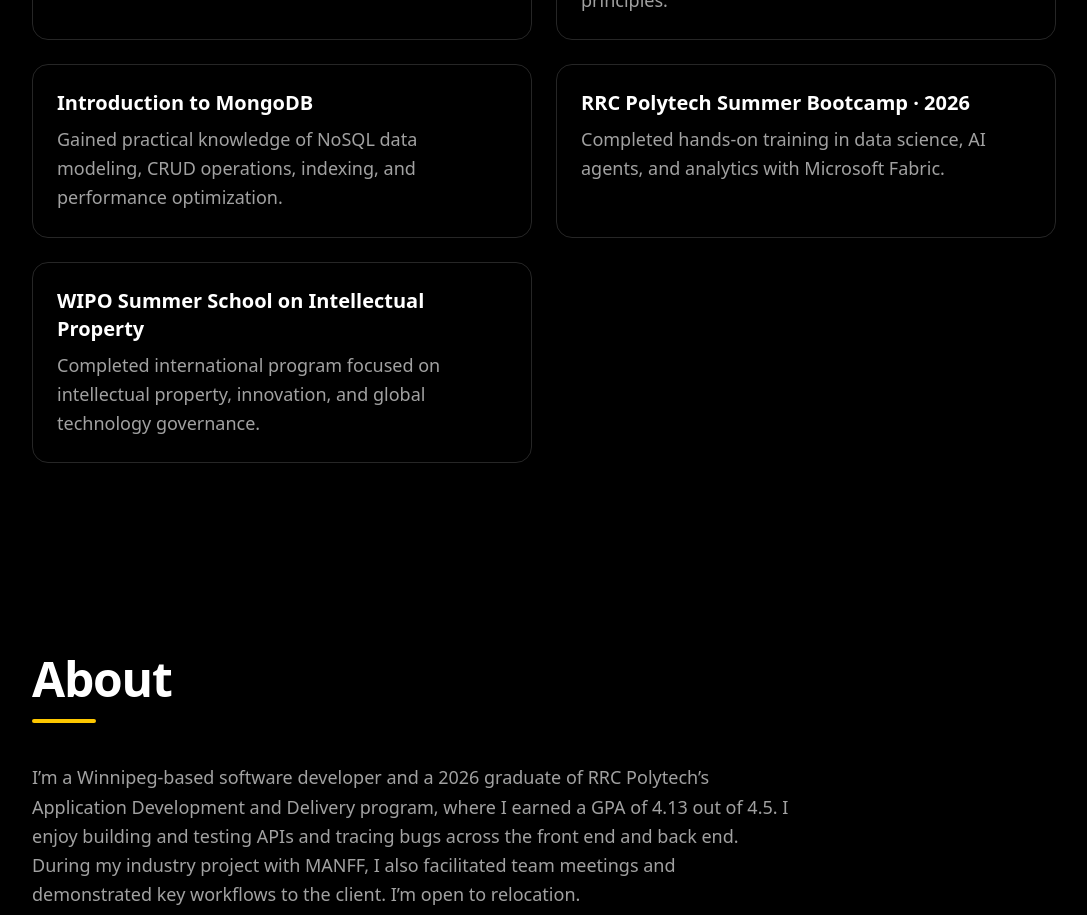
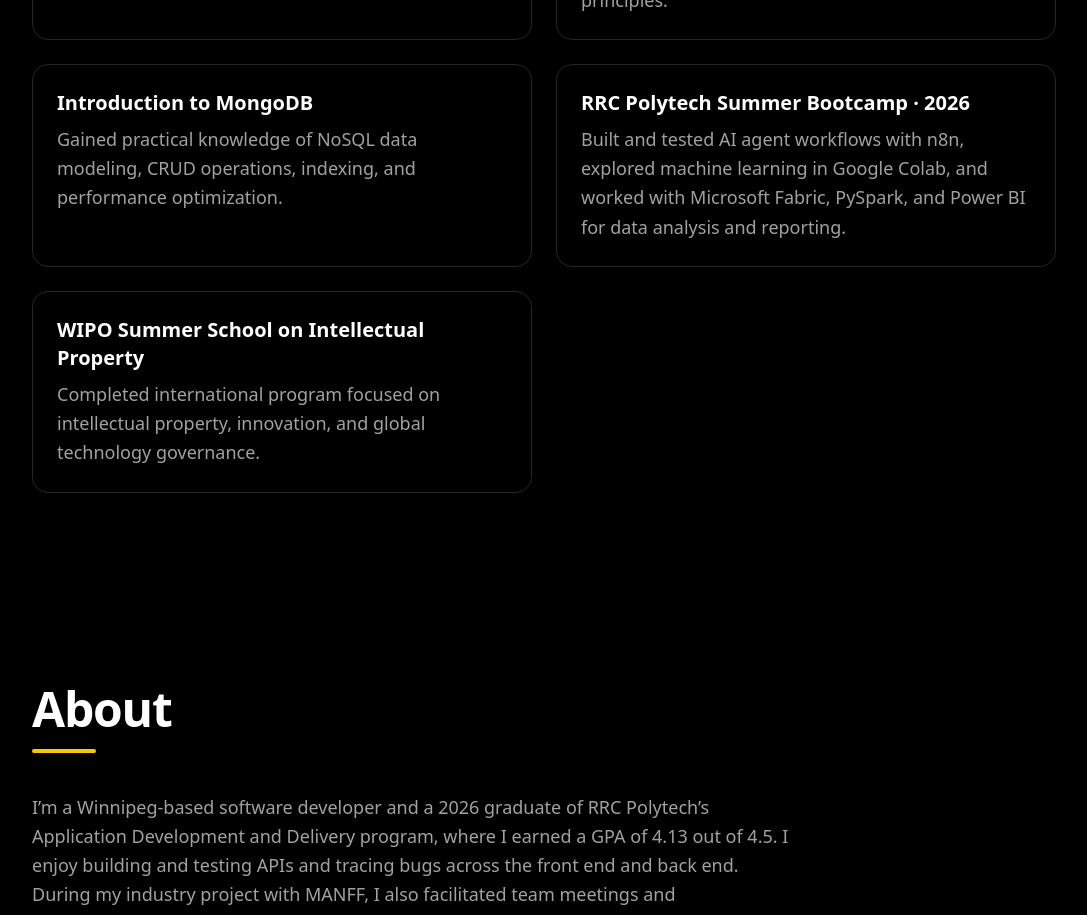
Before and after one commit to jecheta-rrc/nkechi-portfolio, a Next.js app: page / in a window 1280 px wide. Shown: the part 2520-3435 px from the top of the page, without its empty margins (96-1183 px from the left). Built offline with nearby package versions, Linux system fonts and the light colour scheme; a web font is replaced by a local one.

Commit message:
Describe hands-on bootcamp work

```diff
--- a/src/app/page.tsx
+++ b/src/app/page.tsx
@@ -54,8 +54,8 @@ export default function Home() {
               <div className="p-6 rounded-2xl border border-neutral-800 hover:border-yellow-500 transition">
                 <h3 className="text-xl font-semibold mb-2">RRC Polytech Summer Bootcamp · 2026</h3>
                 <p className="text-neutral-400 text-lg leading-relaxed max-w-3xl">
-                  Completed hands-on training in data science, AI agents, and analytics
-                  with Microsoft Fabric.
+                  Built and tested AI agent workflows with n8n, explored machine learning in Google Colab,
+                  and worked with Microsoft Fabric, PySpark, and Power BI for data analysis and reporting.
                 </p>
               </div>
 
```
